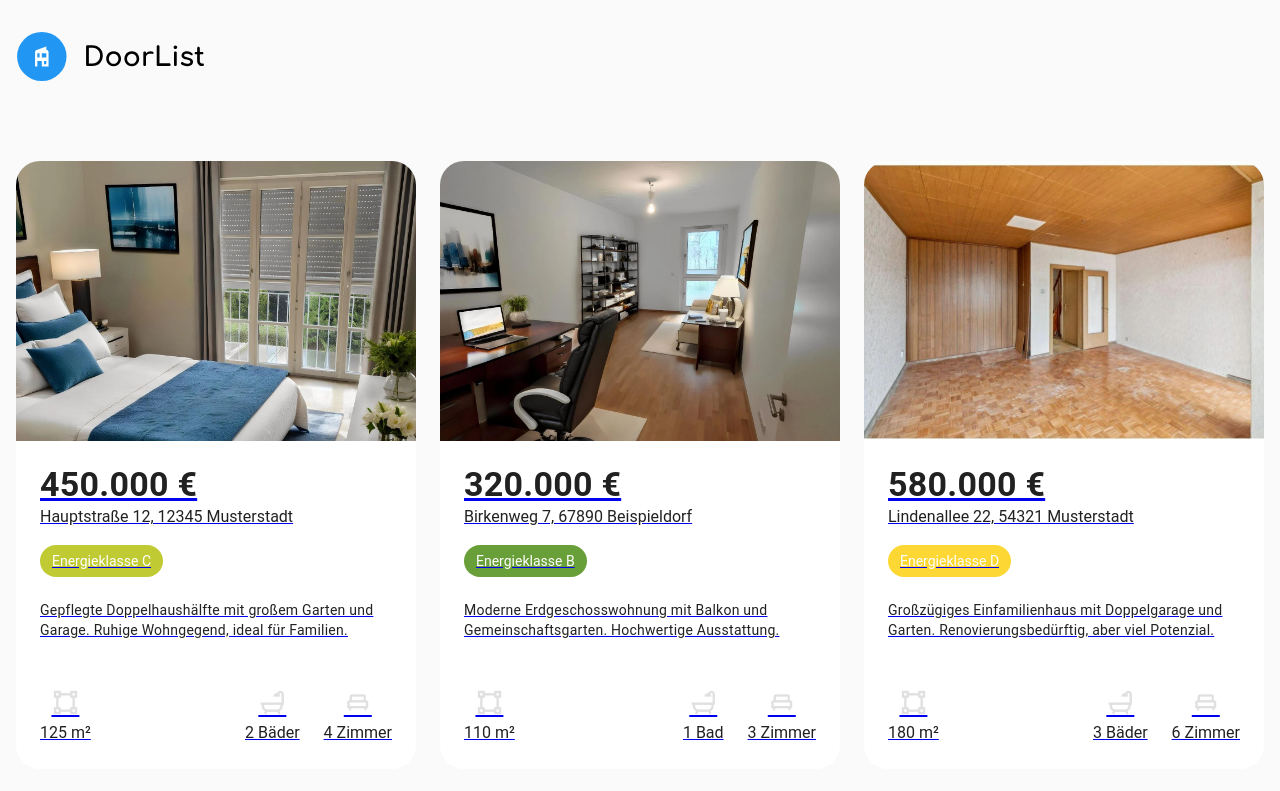
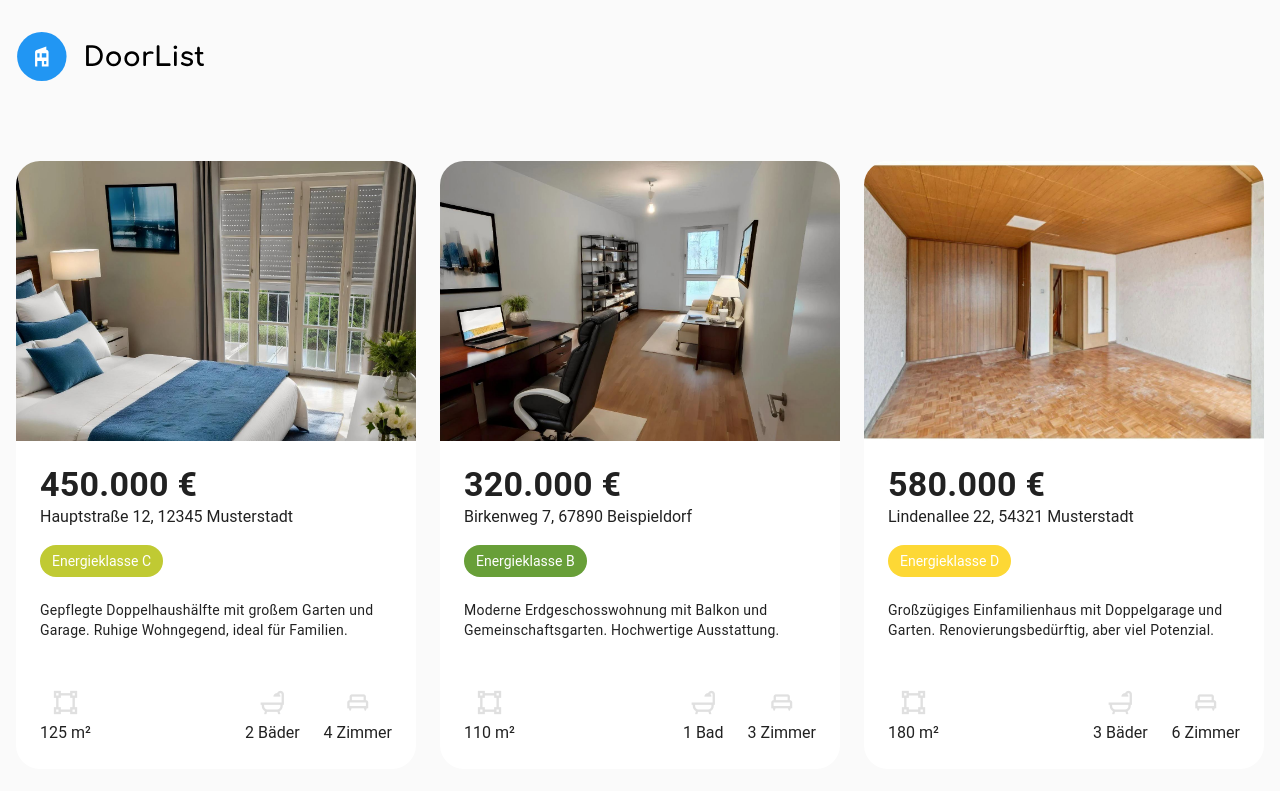
Before and after one commit to mkitzmann/doorlist, a Vue app: page / in a window 1280 px wide. Shown: the top 791 px of the page. Built offline with nearby package versions, Linux system fonts and the light colour scheme.

Commit message:
implement routing

```diff
--- a/src/App.vue
+++ b/src/App.vue
@@ -2,11 +2,13 @@
   <v-app>
     <v-main>
       <v-container fluid style="max-width: 1600px">
-        <v-img
-          src="/src/assets/logo-wordmark.svg"
-          :width="200"
-          class="mb-16 py-4"
-        ></v-img>
+        <RouterLink to="/">
+          <v-img
+            src="/src/assets/logo-wordmark.svg"
+            :width="200"
+            class="mb-16 py-4"
+          ></v-img>
+        </RouterLink>
         <router-view v-slot="{ Component, route }">
           <transition name="fade">
             <component :is="Component" :key="route.name" />
@@ -17,6 +19,8 @@
   </v-app>
 </template>
 
-<script setup lang="ts">
-//
-</script>
+<style>
+a {
+  text-decoration: none;
+}
+</style>
--- a/src/components/PropertyCard.vue
+++ b/src/components/PropertyCard.vue
@@ -1,5 +1,5 @@
 <template>
-  <RouterLink to="/">
+  <RouterLink :to="'/property/' + slug">
     <v-card class="h-100 d-flex flex-column">
       <v-img
         v-if="images && images[0]"
@@ -46,8 +46,11 @@ import { computed } from "vue";
 import type { Property } from "../types";
 import colors from "vuetify/util/colors";
 import { RouterLink } from "vue-router";
+import useProperty from "@/composables/useProperty";
 
 const props = defineProps<Property>();
+
+const { slugify } = useProperty();
 
 const formattedPrice = computed(() => {
   return props.price.toLocaleString("de-DE", {
--- /dev/null
+++ b/src/composables/useProperty.ts
@@ -0,0 +1,14 @@
+import { Property } from "@/types";
+import propertiesDb from "../data/properties.json";
+import { computed } from "vue";
+
+export default function useProperty() {
+  const properties = computed<Property[]>(
+    () => propertiesDb as unknown as Property[]
+  );
+
+  function findProperty(slug: string): Property|undefined {
+    return properties.value.find((item) => item.slug === slug);
+  }
+  return { properties, findProperty };
+}
--- a/src/data/properties.json
+++ b/src/data/properties.json
@@ -1,5 +1,6 @@
 [
   {
+    "slug": "hauptstrasse-12-12345-musterstadt",
     "address": {
       "street": "Hauptstraße 12",
       "postcode": "12345",
@@ -15,6 +16,7 @@
     "images": ["image6", "image17", "image2"]
   },
   {
+    "slug": "birkenweg-7-67890-beispieldorf",
     "address": {
       "street": "Birkenweg 7",
       "postcode": "67890",
@@ -30,6 +32,7 @@
     "images": ["image9", "image5", "image12"]
   },
   {
+    "slug": "lindenallee-22-54321-musterstadt",
     "address": {
       "street": "Lindenallee 22",
       "postcode": "54321",
@@ -45,6 +48,7 @@
     "images": ["image1", "image14", "image18"]
   },
   {
+    "slug": "rosenstrasse-5a-98765-beispielort",
     "address": {
       "street": "Rosenstraße 5a",
       "postcode": "98765",
@@ -60,6 +64,7 @@
     "images": ["image10", "image3", "image19"]
   },
   {
+    "slug": "kirchplatz-3-24680-musterdorf",
     "address": {
       "street": "Kirchplatz 3",
       "postcode": "24680",
@@ -75,6 +80,7 @@
     "images": ["image7", "image0", "image11"]
   },
   {
+    "slug": "ahornweg-16-87654-beispielstadt",
     "address": {
       "street": "Ahornweg 16",
       "postcode": "87654",
@@ -90,6 +96,7 @@
     "images": ["image16", "image13", "image4"]
   },
   {
+    "slug": "marktplatz-8-43210-musterstadt",
     "address": {
       "street": "Marktplatz 8",
       "postcode": "43210",
@@ -105,6 +112,7 @@
     "images": ["image15", "image8", "image20"]
   },
   {
+    "slug": "tannenweg-25-76543-beispielort",
     "address": {
       "street": "Tannenweg 25",
       "postcode": "76543",
@@ -120,6 +128,7 @@
     "images": ["image2", "image18", "image6"]
   },
   {
+    "slug": "seeblick-7-54321-seeparadies",
     "address": {
       "street": "Seeblick 7",
       "postcode": "54321",
@@ -135,6 +144,7 @@
     "images": ["image12", "image5", "image0"]
   },
   {
+    "slug": "bahnhofstrasse-12-98765-beispielstadt",
     "address": {
       "street": "Bahnhofstraße 12",
       "postcode": "98765",
--- a/src/pages/detail.vue
+++ /dev/null
@@ -1,5 +0,0 @@
-<template><div>Detail</div></template>
-
-<script setup lang="ts">
-//
-</script>
--- a/src/pages/index.vue
+++ b/src/pages/index.vue
@@ -1,11 +1,19 @@
 <template>
   <v-row>
-    <v-col v-for="property in propertiesDb" :key="n" cols="12" sm="6" lg="4">
+    <v-col
+      v-for="property in properties"
+      :key="property.address.street"
+      cols="12"
+      sm="6"
+      lg="4"
+    >
       <PropertyCard v-bind="property" />
     </v-col>
   </v-row>
 </template>
 
 <script setup lang="ts">
-import propertiesDb from "../data/properties.json";
+import useProperty from "@/composables/useProperty";
+
+const { properties } = useProperty();
 </script>
--- /dev/null
+++ b/src/pages/property.vue
@@ -0,0 +1,14 @@
+<template>
+  <div>{{ property }}</div>
+</template>
+
+<script setup lang="ts">
+import useProperty from "@/composables/useProperty";
+import { computed } from "vue";
+
+const props = defineProps<{ slug: string }>();
+
+const { findProperty } = useProperty();
+
+const property = computed(() => findProperty(props.slug));
+</script>
--- a/src/routes.ts
+++ b/src/routes.ts
@@ -1,11 +1,11 @@
 import { createWebHistory, createRouter, RouteRecordRaw } from "vue-router";
 
 import IndexPage from "./pages/index.vue";
-import DetailPage from "./pages/detail.vue";
+import PropertyPage from "./pages/property.vue";
 
 const routes: RouteRecordRaw[] = [
   { path: "/", component: IndexPage },
-  { path: "/detail/:slug", component: DetailPage },
+  { path: "/property/:slug", component: PropertyPage, props: true },
 ];
 
 const router = createRouter({
--- a/src/types/index.ts
+++ b/src/types/index.ts
@@ -1,4 +1,5 @@
 export interface Property {
+  slug: string;
   address: {
     street: string;
     postcode: string;
```
